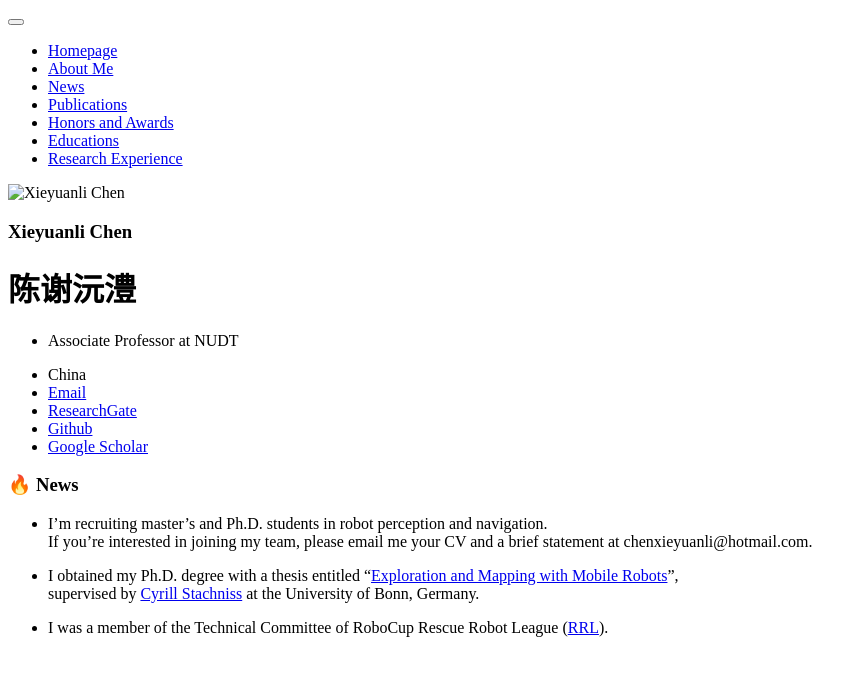
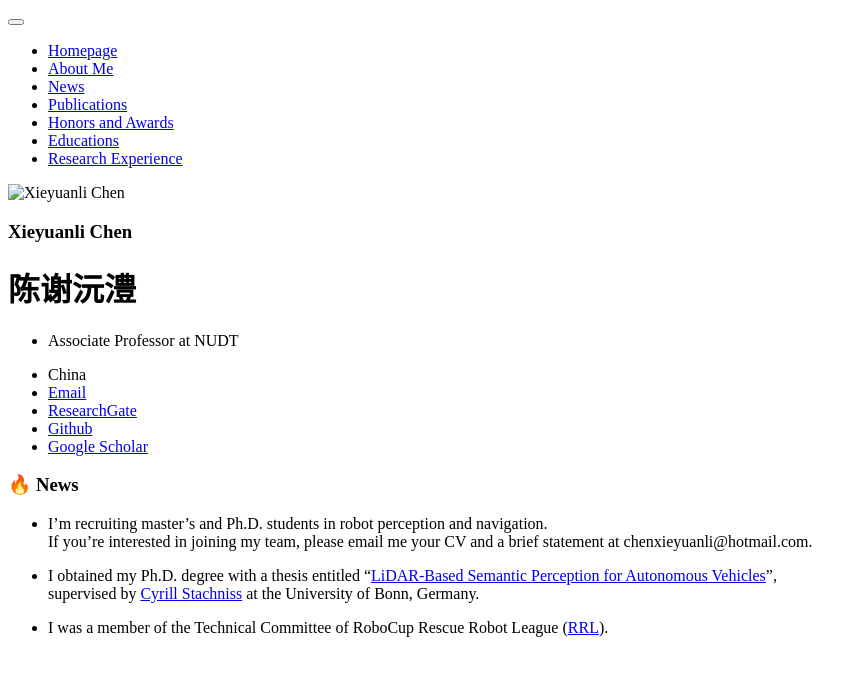
Before and after one commit to shenyehui/Shen-Yehui.github.io, a Jekyll site: the page built from _pages/includes/news.md, in a window 1280 px wide. Shown: the top 676 px of the page, without its empty margins (0-867 px from the left). Built offline with Jekyll 4.4.1, drawn with Linux system fonts in a browser that asks for light colours; our own code applies the rules of GitHub Pages for plain Markdown files.

Commit message:
Update news.md

```diff
--- a/_pages/includes/news.md
+++ b/_pages/includes/news.md
@@ -6,7 +6,7 @@
 - I'm recruiting master's and Ph.D. students in robot perception and navigation.
   If you’re interested in joining my team, please email me your CV and a brief statement at chenxieyuanli@hotmail.com.
 
-- I obtained my Ph.D. degree with a thesis entitled “[Exploration and Mapping with Mobile Robots](https://hdl.handle.net/20.500.11811/10228)”,
+- I obtained my Ph.D. degree with a thesis entitled “[LiDAR-Based Semantic Perception for Autonomous Vehicles](https://hdl.handle.net/20.500.11811/10228)”,
   supervised by [Cyrill Stachniss](https://www.ipb.uni-bonn.de/people/cyrill-stachniss/index.html) at the University of Bonn, Germany.
 
 - I was a member of the Technical Committee of RoboCup Rescue Robot League ([RRL](https://rrl.robocup.org/)).
```
